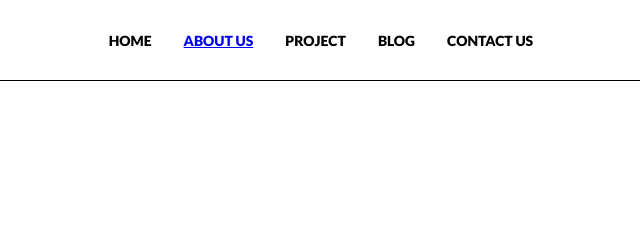
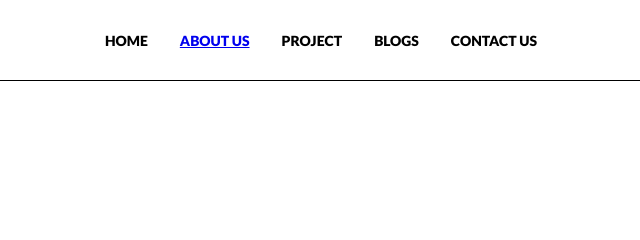
Before and after one commit to sanjaydeveloper9696/creatives, a plain HTML site: page index.html in a window 1280 px wide. Shown: the top 240 px of the page, 345-985 px from the left. Drawn offline with Linux system fonts and the light colour scheme.

Commit message:
git update-index

```diff
--- a/index.html
+++ b/index.html
@@ -32,7 +32,7 @@
             <li class="">Home</li>
          <li><a href="about.html">About Us</a></li>
             <li>Project</li>
-            <li>Blog</li>
+            <li>Blogs</li>
             <li>Contact Us </li>
         </ul>
         <button class="btn">Our Pricing Plan </button>
```
